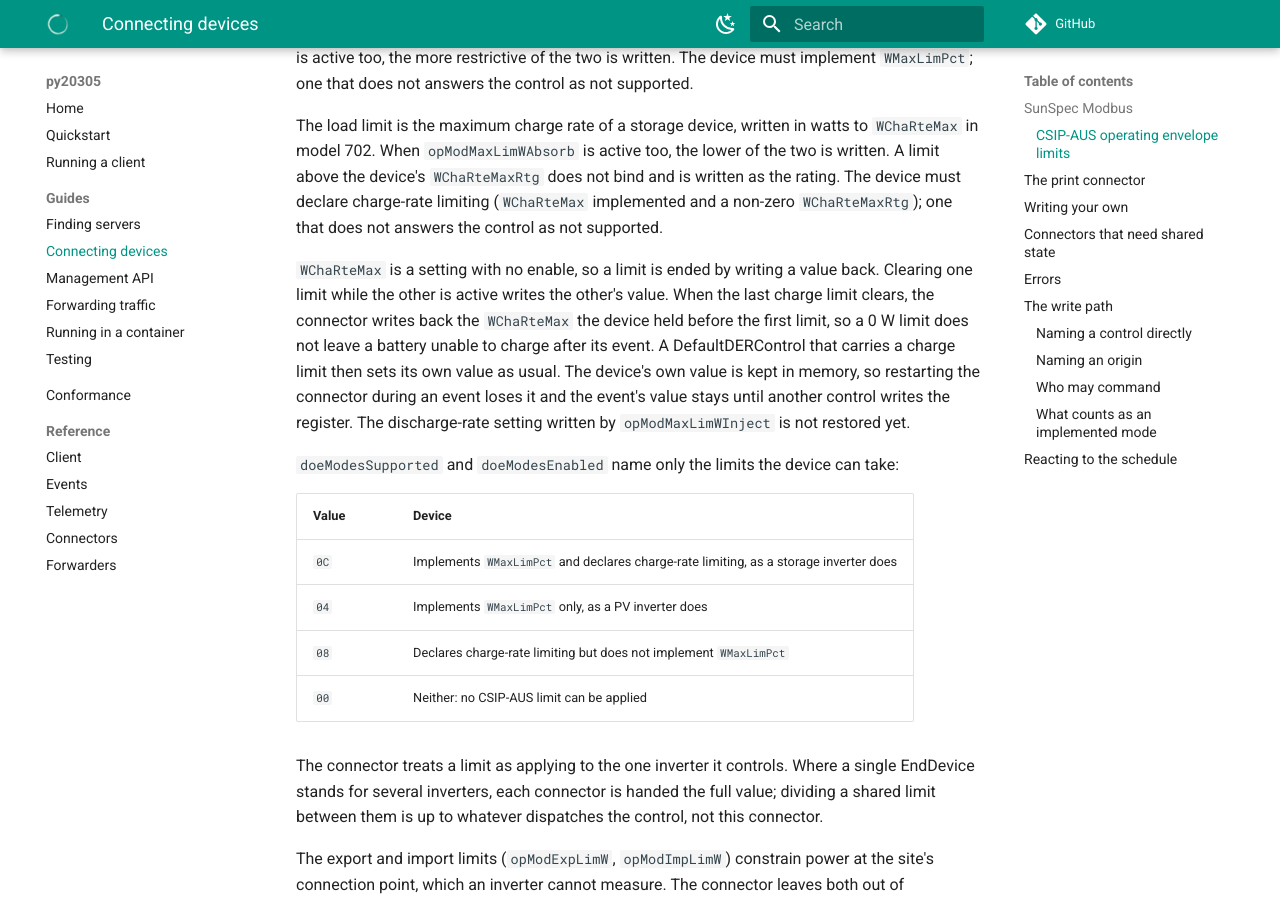
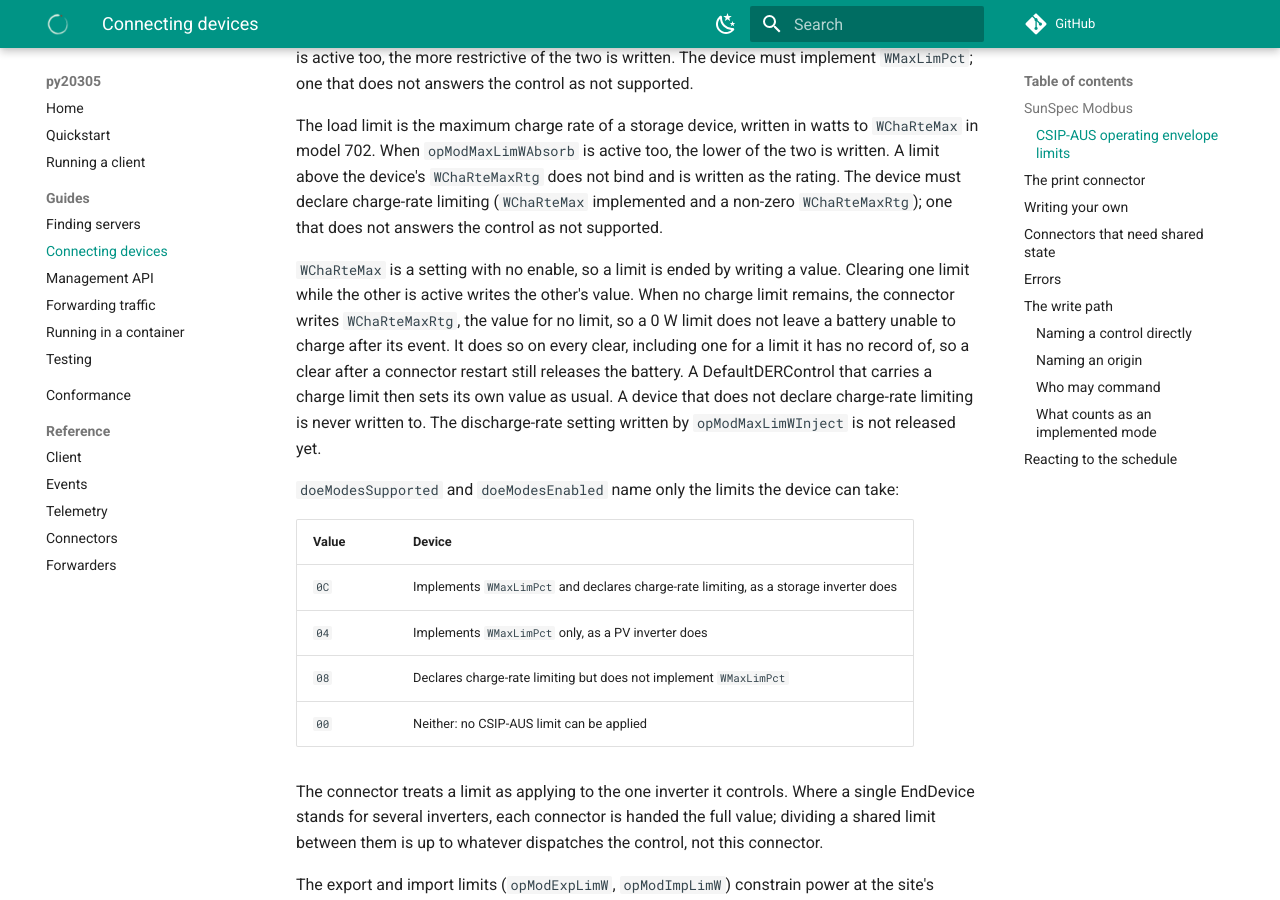
Before and after one commit to DERSecurity/py20305, an MkDocs documentation site: the page built from docs/connectors.md, in a window 1280 px wide and 900 px high, scrolled down 850 px. Built offline with MkDocs 1.6.1 and Material for MkDocs 9.7.7, drawn with Linux system fonts in a browser that asks for light colours; comment, search, counter and statistics services are not loaded.

Commit message:
Write the charge-rate rating when no charge limit remains
Address review on #65, replacing the capture-and-restore of 50aba9b.

With no charge limit in force the device runs to its nameplate, bounded by its
own protections, and a CSIP control only narrows that range. So when no
charge limit remains, _set_charge_limit writes WChaRteMaxRtg, the value for no
limit, rather than a captured device value. Nothing is held in memory.

A captured value goes stale across a restart: a restart during a 0 W event
empties the record, the event's clear restores nothing, and the next event
captures 0 W as the device's own value, so every later clear writes 0 W. The
rating is read from the device each time, and it is written on every clear,
also with nothing recorded, so the event's own clear repairs the restart case.
That costs a write each time the dispatcher clears its modes. A device that
does not declare charge-rate limiting is never written to.

The typed refusal after the clamp is now tested with a rating too large for
the register, since a missing rating means no charge-rate limiting.

```diff
--- a/docs/connectors.md
+++ b/docs/connectors.md
@@ -46,14 +46,14 @@ and is written as the rating. The device must declare charge-rate limiting
 answers the control as not supported.
 
 `WChaRteMax` is a setting with no enable, so a limit is ended by writing a
-value back. Clearing one limit while the other is active writes the other's
-value. When the last charge limit clears, the connector writes back the
-`WChaRteMax` the device held before the first limit, so a 0 W limit does not
-leave a battery unable to charge after its event. A DefaultDERControl that
-carries a charge limit then sets its own value as usual. The device's own value
-is kept in memory, so restarting the connector during an event loses it and
-the event's value stays until another control writes the register. The
-discharge-rate setting written by `opModMaxLimWInject` is not restored yet.
+value. Clearing one limit while the other is active writes the other's value.
+When no charge limit remains, the connector writes `WChaRteMaxRtg`, the value
+for no limit, so a 0 W limit does not leave a battery unable to charge after
+its event. It does so on every clear, including one for a limit it has no
+record of, so a clear after a connector restart still releases the battery. A
+DefaultDERControl that carries a charge limit then sets its own value as usual.
+A device that does not declare charge-rate limiting is never written to. The
+discharge-rate setting written by `opModMaxLimWInject` is not released yet.
 
 `doeModesSupported` and `doeModesEnabled` name only the limits the device can
 take:
```
Also changed, not shown: changelog.d/65.fixed.md (+6 -5 lines), 3 other files.
